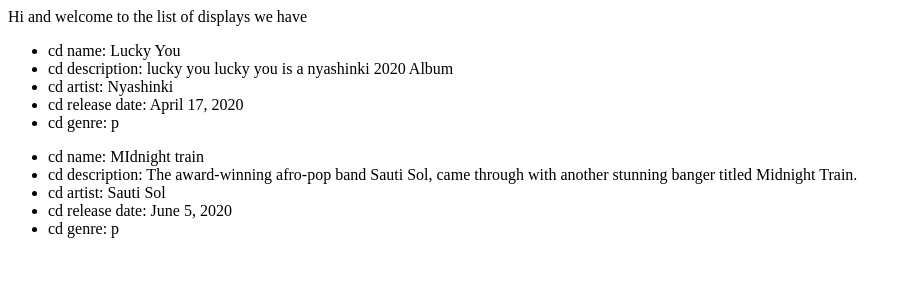
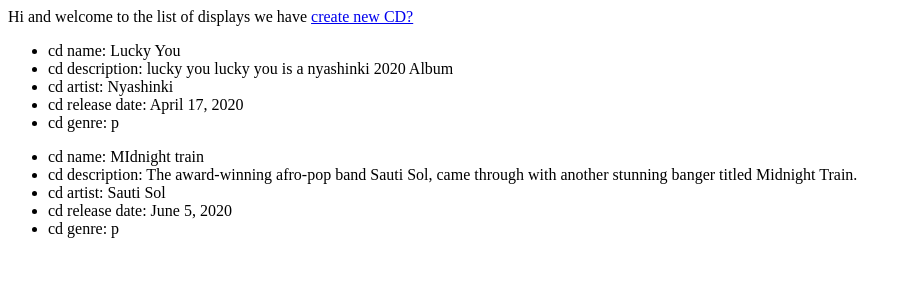
Before and after one commit to kkipngenokoech/100-days-of-backend-2023, a Django app: page /cdlibrary/ in a window 1280 px wide. Shown: the top 300 px of the page, without its empty margins (0-908 px from the left). Run offline with Django 4.2, Linux system fonts and the light colour scheme; data comes from the database, SQL or seed files in the repository.

Commit message:
one can go to create new cd in the list page

```diff
--- a/Django/LoginSystem/cdlibrary/urls.py
+++ b/Django/LoginSystem/cdlibrary/urls.py
@@ -4,6 +4,6 @@
 urlpatterns = [
     path("",views.CdListView.as_view(), name="cds"),
     path("",views.index,name="index"),
-    path("new/",views.CdCreateView.as_view(),name="new"),
+    path("new/",views.CdCreateView.as_view(),name="new_cd"),
     path("about/",views.about,name="about")
 ]
--- a/Django/LoginSystem/cdlibrary/views.py
+++ b/Django/LoginSystem/cdlibrary/views.py
@@ -5,7 +5,6 @@
 # Create your views here.
 class CdListView(ListView):
     model = CD
-    template_name = "cds.html"
     context_object_name = "cds"
 
 class CdCreateView(CreateView):
--- a/Django/LoginSystem/templates/cds.html
+++ b/Django/LoginSystem/templates/cdlibrary/cd_list.html
@@ -8,6 +8,7 @@
 </head>
 <body>
     Hi and welcome to the list of displays we have
+    <a href="{% url 'new_cd' %}">create new CD?</a>
     {% for cd in cds %}
     <ul>
         <li>cd name: {{ cd.title }}</li>
```
